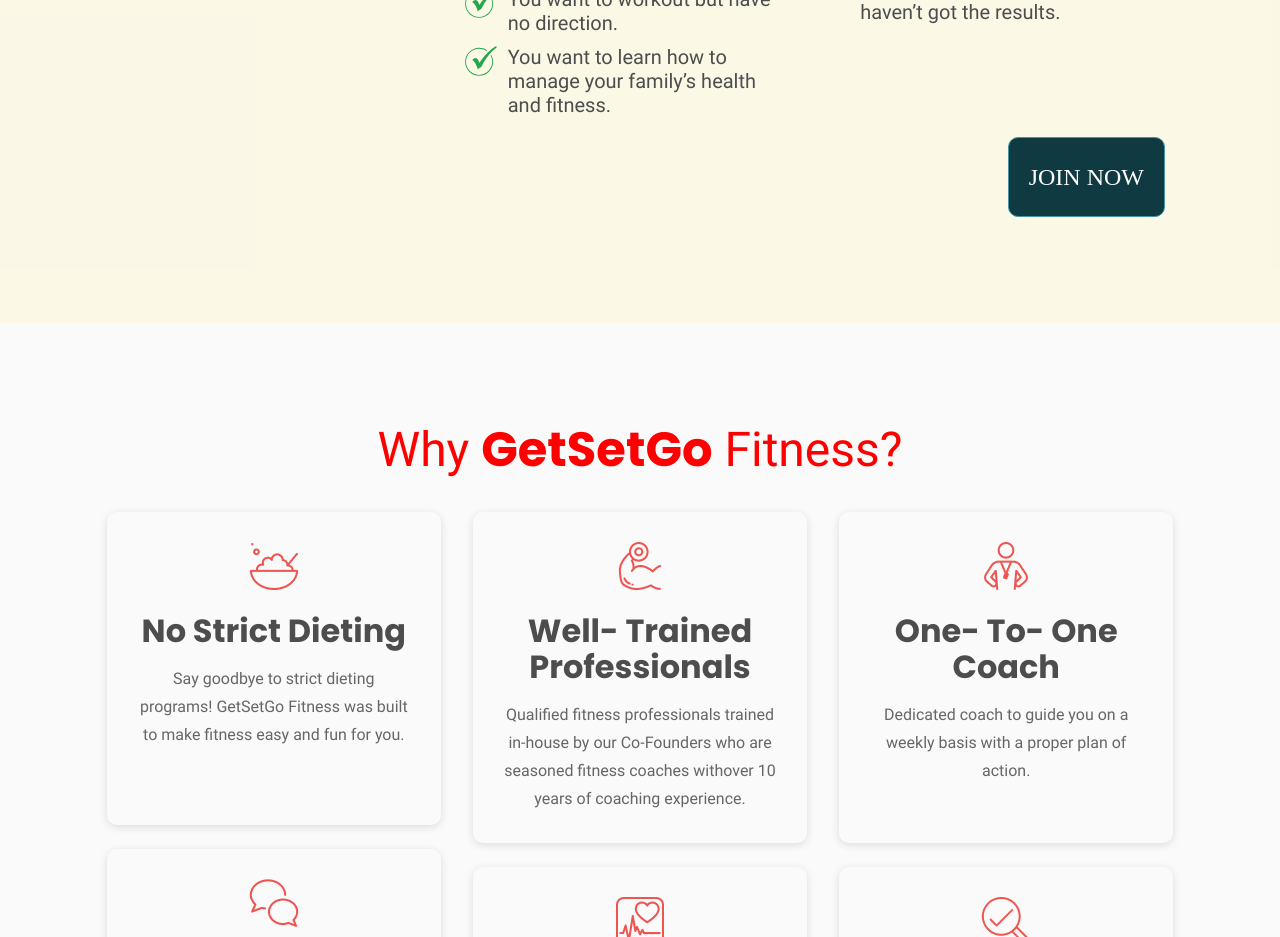
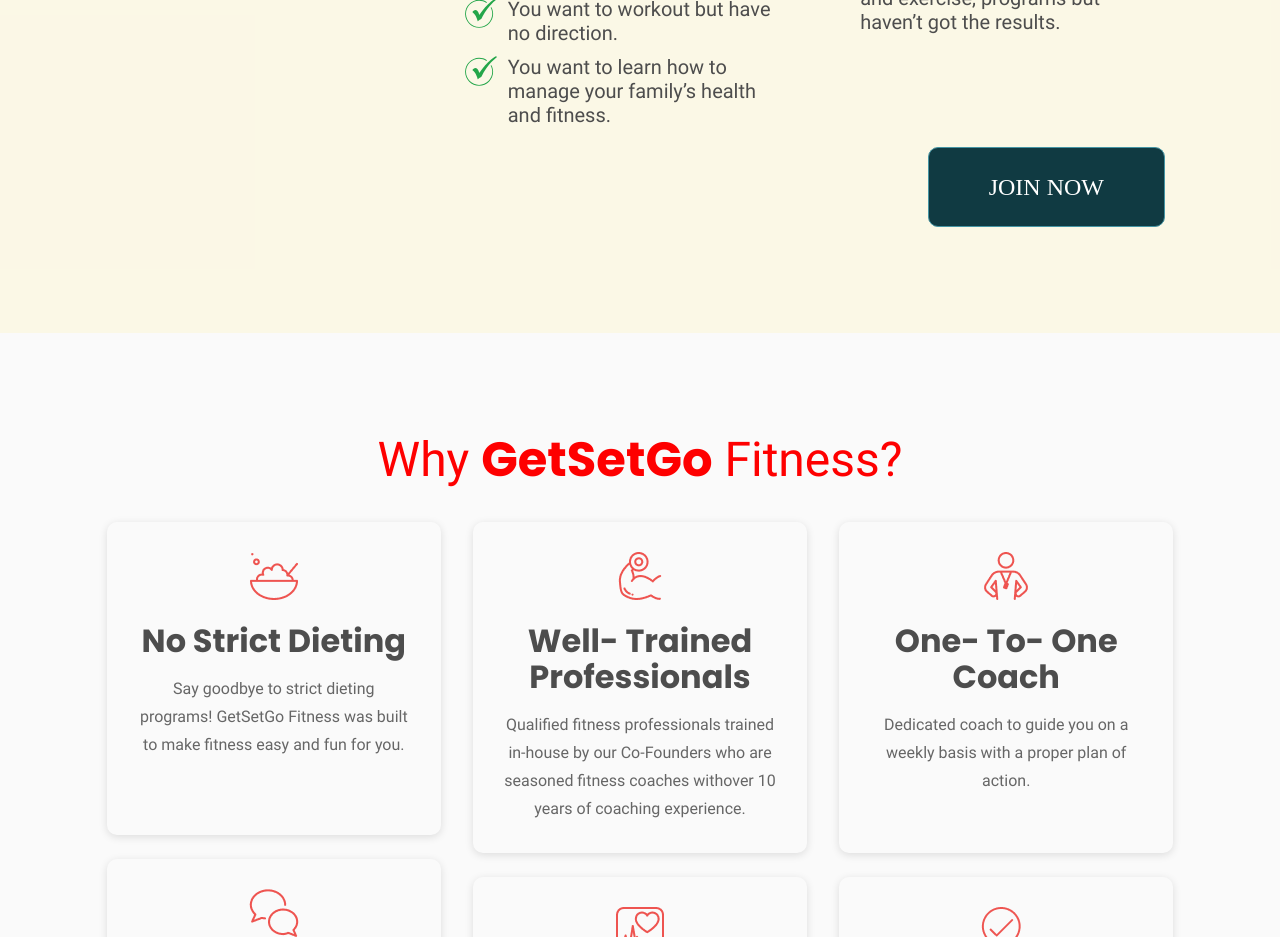
Before and after one commit to anuraggetsetgo/supermom_getsetgo, a React (Create React App) app: page / in a window 1280 px wide. Shown: the part 2780-3717 px from the top of the page. Built offline with nearby package versions, Linux system fonts and the light colour scheme; no server answers; a web font is replaced by a local one.

Commit message:
minor ui fixes

```diff
--- a/src/sections/joinnow.js
+++ b/src/sections/joinnow.js
@@ -219,6 +219,7 @@ const Joinnow = (props) => {
                   //...Styles.reefBG,
                   borderRadius: "10px",
                   display: "flex",
+                  width: isMobile ? "100%" : "",
                 }}
               >
                 <Grid
@@ -226,6 +227,7 @@ const Joinnow = (props) => {
                   alignItems="center"
                   justify="center"
                   onClick={props.scrollToSignUp}
+                  style={{ width: isMobile ? "100%" : "" }}
                 >
                   {/* <Typography
                     variant="h4"
@@ -235,7 +237,7 @@ const Joinnow = (props) => {
                     style={
                       isMobile
                         ? { width: "100%", padding: "0px 20px" }
-                        : { width: "100%", padding: "0px 20px" }
+                        : { width: "100%", padding: "0px 60px" }
                     }
                   >
                     JOIN NOW
--- a/src/sections/landingvideobanner.js
+++ b/src/sections/landingvideobanner.js
@@ -80,8 +80,10 @@ const Landingvideobanner = () => {
             >
               {/* <img src={Styles.backCoverImg("mother_holding_img.png")} /> */}
               <Iframe
-                wd={window.screen.width * 0.7 + "px"}
-                ht={window.screen.height * 0.45 + "px"}
+                // wd={window.screen.width * 0.7 + "px"}
+                // ht={window.screen.height * 0.45 + "px"}
+                wd={isMobile2 ? "100%" : window.screen.width * 0.62 + "px"}
+                ht={isMobile2 ? "100%" : window.screen.width * 0.35 + "px"}
                 title="full body home workout"
                 src="https://www.youtube.com/embed/jziXjc2Lw00"
               />
--- a/src/sections/signupbanner.js
+++ b/src/sections/signupbanner.js
@@ -6,6 +6,8 @@ import Signupform from "../signupform";
 const Signupbanner = forwardRef((props, ref) => {
   const theme = useTheme();
   const isMobile = useMediaQuery(theme.breakpoints.down("sm"));
+  const isMobile2 = useMediaQuery(theme.breakpoints.down("xs"));
+  const isMobile3 = useMediaQuery(theme.breakpoints.down("md"));
   return (
     <>
       <Grid
@@ -22,7 +24,7 @@ const Signupbanner = forwardRef((props, ref) => {
           justify="center"
           alignItems="center"
           style={{
-            height: "614px",
+            height: isMobile2 ? "620px" : isMobile ? "430px" : "614px",
             width: "100%",
             backgroundImage: `url(${Styles.backCoverImg(
               "landingpage_banner.png"
```
